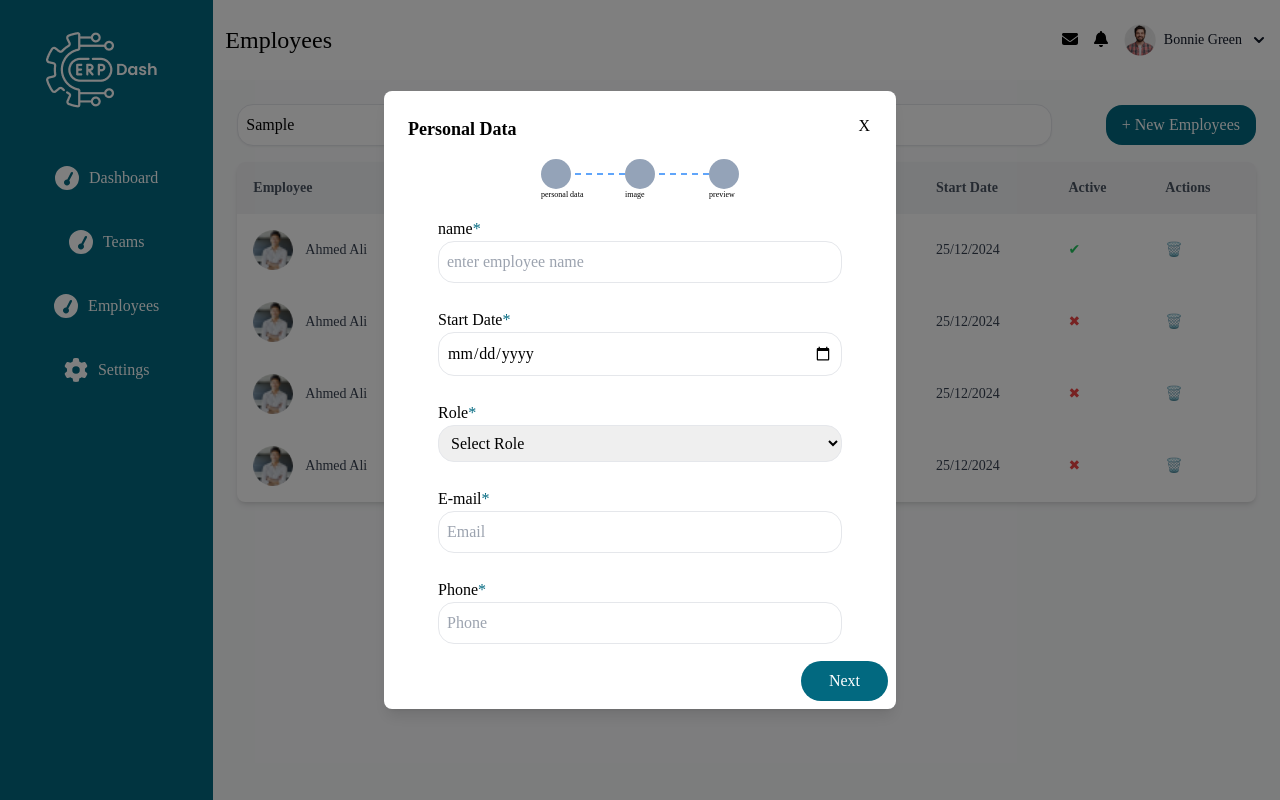
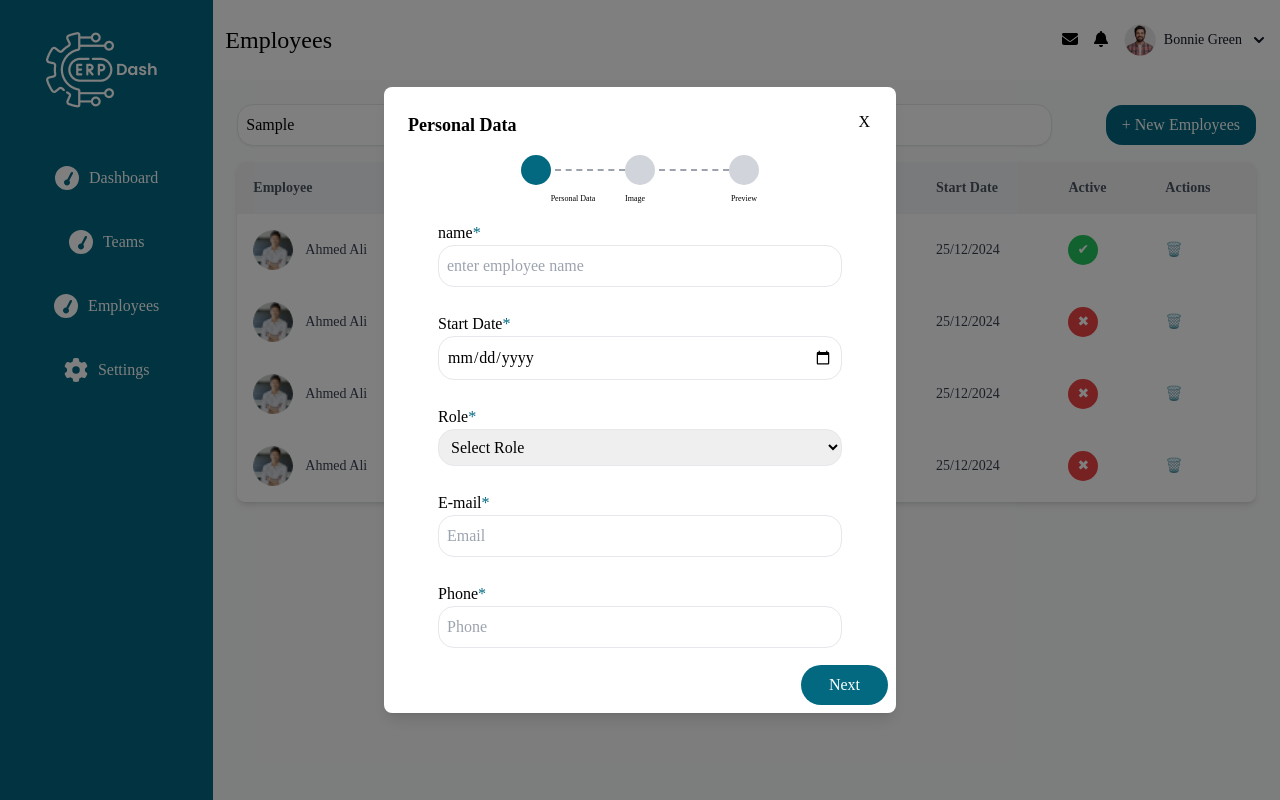
Before and after one commit to Dobaaa/Flowtechtics-Task-, a React (Vite) app: page /employees in a window 1280 px wide. Both pictures are taken after typing "Sample" into the empty fields and a click on the button "+ New Employees". Shown: the top 800 px of the page. Built offline with nearby package versions, Linux system fonts and the light colour scheme.

Commit message:
steps props

```diff
--- a/src/components/Tabel/Tabel.jsx
+++ b/src/components/Tabel/Tabel.jsx
@@ -157,9 +157,13 @@ const Tabel = () => {
                 <td className="p-4">{employee.startDate}</td>
                 <td className="p-4">
                   {employee.active ? (
-                    <span className="text-green-500">&#x2714;</span>
+                    <span className="bg-green-500 text-[var(--seconed-color)]  tabel-icon p-1 rounded-full">
+                      &#x2714;
+                    </span>
                   ) : (
-                    <span className="text-red-500">&#x2716;</span>
+                    <span className="bg-red-500 text-[var(--seconed-color)] tabel-icon p-1  rounded-full">
+                      &#x2716;
+                    </span>
                   )}
                 </td>
                 <td className="p-4">
@@ -179,7 +183,11 @@ const Tabel = () => {
             {step === 1 && (
               <>
                 <h2 className="text-lg font-bold mb-4">Personal Data</h2>
-                <PopupCircle />
+                <PopupCircle
+                  FirstCircle="bg-[var(--main-color)] "
+                  SeconedCircle="bg-gray-300  "
+                  ThirdCircle="bg-gray-300  "
+                />
                 <div className="personal-inpts">
                   <label htmlFor="name">
                     name<span className="text-[var(--main-color)]">*</span>
@@ -257,7 +265,11 @@ const Tabel = () => {
             {step === 2 && (
               <>
                 <h2 className="text-lg font-bold mb-4">Upload Image</h2>
-                <PopupCircle />
+                <PopupCircle
+                  FirstCircle="bg-gray-300  "
+                  SeconedCircle="bg-[var(--main-color)] "
+                  ThirdCircle="bg-gray-300 "
+                />
                 <div className="image-upload-inpt text-center">
                   <FontAwesomeIcon
                     icon={faImage}
@@ -287,6 +299,11 @@ const Tabel = () => {
             {step === 3 && (
               <>
                 <h2 className="text-lg font-bold mb-4">Add New employees </h2>
+                <PopupCircle
+                  FirstCircle="bg-gray-300  "
+                  SeconedCircle="bg-gray-300  "
+                  ThirdCircle="bg-[var(--main-color)] "
+                />
                 <div className="preview-info text-start  p-4 mb-6">
                   <h3 className="bg-[var(--LightGray)] rounded-lg p-2 mb-2">
                     Summary
@@ -334,7 +351,11 @@ const Tabel = () => {
                       <span class="ms-3 text-sm font-medium text-gray-900 dark:text-gray-300">
                         active
                       </span>
-                      <input type="checkbox" value="" class="sr-only peer" />
+                      <input
+                        type="checkbox"
+                        value={newEmployee.active}
+                        class="sr-only peer"
+                      />
                       <div class="relative w-11 h-6 bg-gray-200 peer-focus:outline-none peer-focus:ring-4 peer-focus:ring-blue-300 dark:peer-focus:ring-blue-800 rounded-full peer dark:bg-gray-700 peer-checked:after:translate-x-full rtl:peer-checked:after:-translate-x-full peer-checked:after:border-white after:content-[''] after:absolute after:top-[2px] after:start-[2px] after:bg-white after:border-gray-300 after:border after:rounded-full after:h-5 after:w-5 after:transition-all dark:border-gray-600 peer-checked:bg-blue-600"></div>
                     </label>
                   </div>
--- a/src/components/Tabel/tabel.css
+++ b/src/components/Tabel/tabel.css
@@ -43,3 +43,10 @@
   width: 50%;
   margin-bottom: 10px;
 }
+.tabel-icon {
+  display: flex;
+  justify-content: center;
+  align-items: center;
+  width: 30px !important;
+  height: 30px !important;
+}
--- a/src/components/popupCircle/popupCircle.jsx
+++ b/src/components/popupCircle/popupCircle.jsx
@@ -1,27 +1,38 @@
 import React from "react";
 
-const PopupCircle = () => {
+const PopupCircle = ({ FirstCircle, SeconedCircle, ThirdCircle }) => {
   return (
-    <div className="circle-steps flex justify-center  items-center pb-4">
+    <div className="circle-steps flex justify-center items-center pb-4">
+      {/* Personal Data */}
       <div className="personal">
-        <div className="fisrt-circle flex items-center gap-1">
-          <span className="w-[30px] h-[30px] rounded-full bg-slate-400"></span>
-          <hr className="border-t-2 border-blue-400 border-dashed w-[50px]" />
+        <div className="first-circle flex items-center gap-1">
+          <span
+            className={`circle w-[30px] h-[30px] rounded-full ${FirstCircle}`}
+          ></span>
+          <hr className="border-t-2 border-gray-400 border-dashed w-[70px]" />
         </div>
-        <p>personal data </p>
+        <p className="pt-2 text-center">Personal Data</p>
       </div>
+
+      {/* Image */}
       <div className="img">
-        <div className="seconed-circle flex items-center gap-1">
-          <span className="w-[30px] h-[30px] rounded-full bg-slate-400"></span>
-          <hr className="border-t-2 border-blue-400 border-dashed w-[50px]" />
+        <div className="second-circle flex items-center gap-1">
+          <span
+            className={`circle w-[30px] h-[30px] rounded-full ${SeconedCircle}`}
+          ></span>
+          <hr className="border-t-2 border-gray-400 border-dashed w-[70px]" />
         </div>
-        <p>image</p>
+        <p className="pt-2 ">Image</p>
       </div>
+
+      {/* Preview */}
       <div className="preview">
         <div className="third-circle flex">
-          <span className="w-[30px] h-[30px] rounded-full bg-slate-400"></span>
+          <span
+            className={`circle w-[30px] h-[30px] rounded-full ${ThirdCircle}`}
+          ></span>
         </div>
-        <p>preview </p>
+        <p className="pt-2 text-center">Preview</p>
       </div>
     </div>
   );
```
